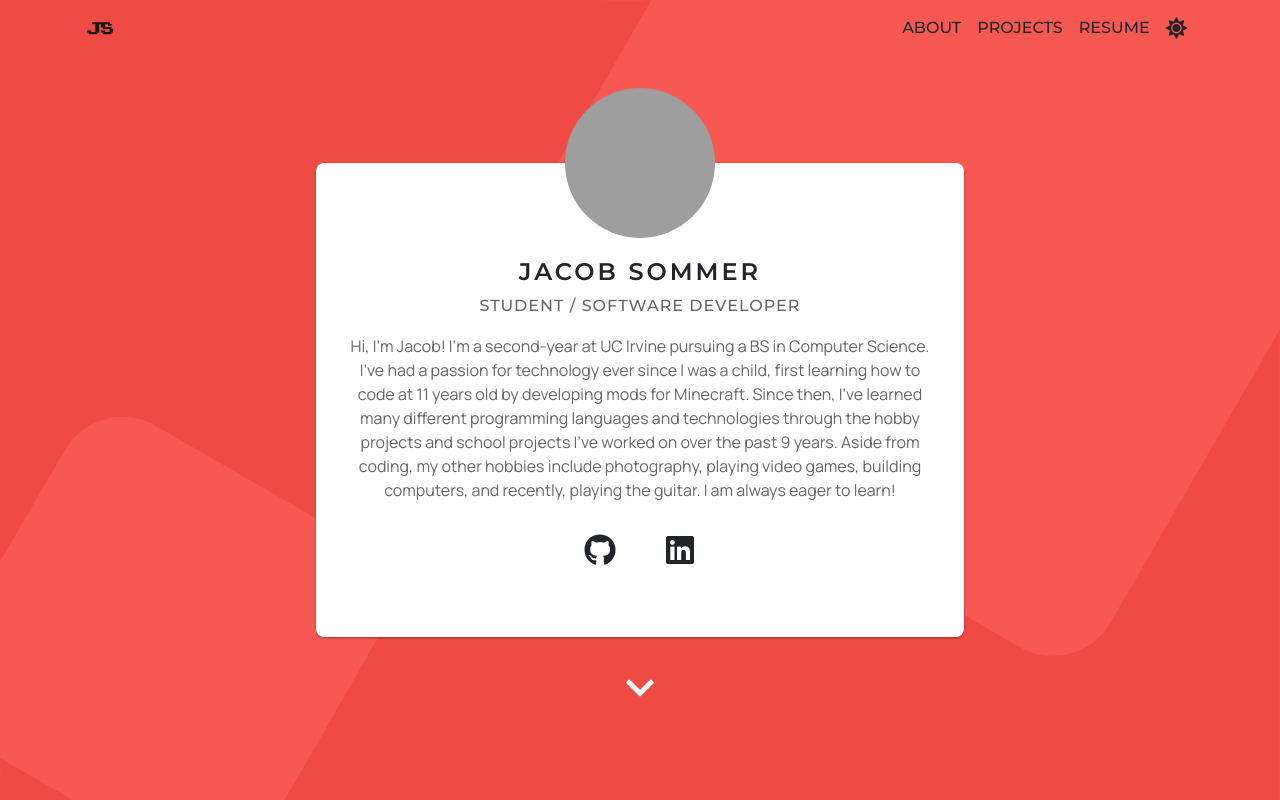
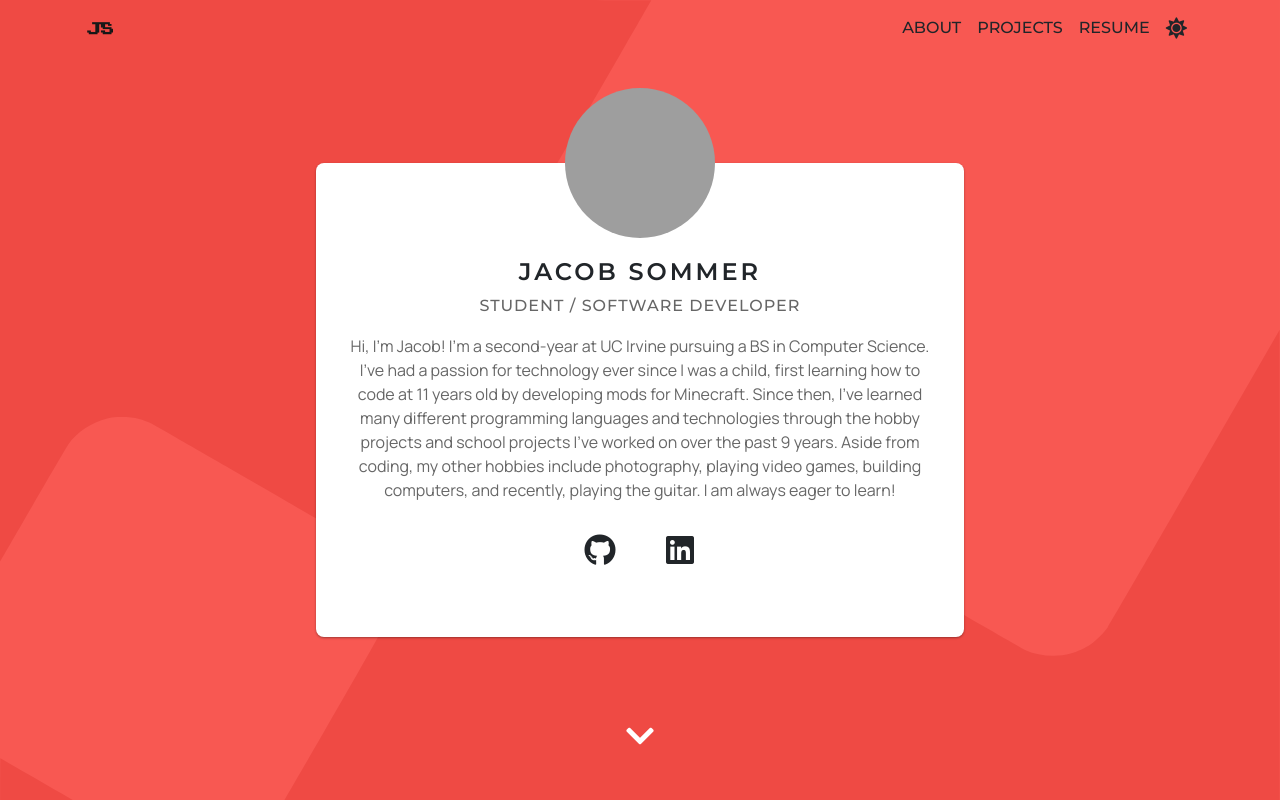
Before and after one commit to js0mmer/js0mmer.github.io, a React (Create React App) app: page / in a window 1280 px wide. Shown: the top 800 px of the page. Built offline with nearby package versions, Linux system fonts and the light colour scheme; grey boxes are pictures that could not be loaded.

Commit message:
Fix chevron

```diff
--- a/src/css/main.css
+++ b/src/css/main.css
@@ -327,7 +327,7 @@ header h1 {
 
 .home .fa-chevron-down {
   position: absolute;
-  bottom: 2.5em;
+  bottom: 1em;
   left: 50%;
   transform: translateX(-50%);
   animation: 1.5s linear 0s infinite alternate bounce;
```
